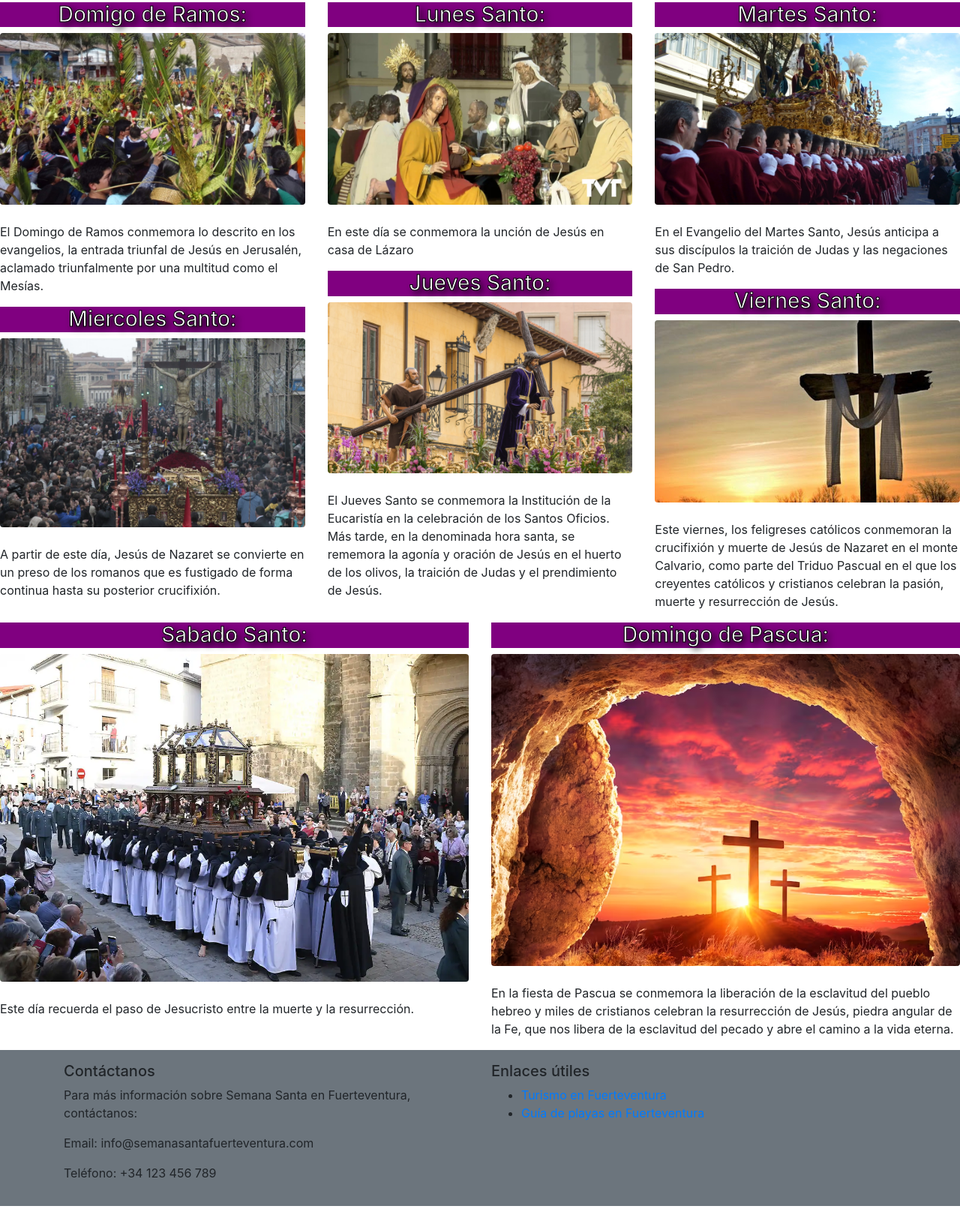
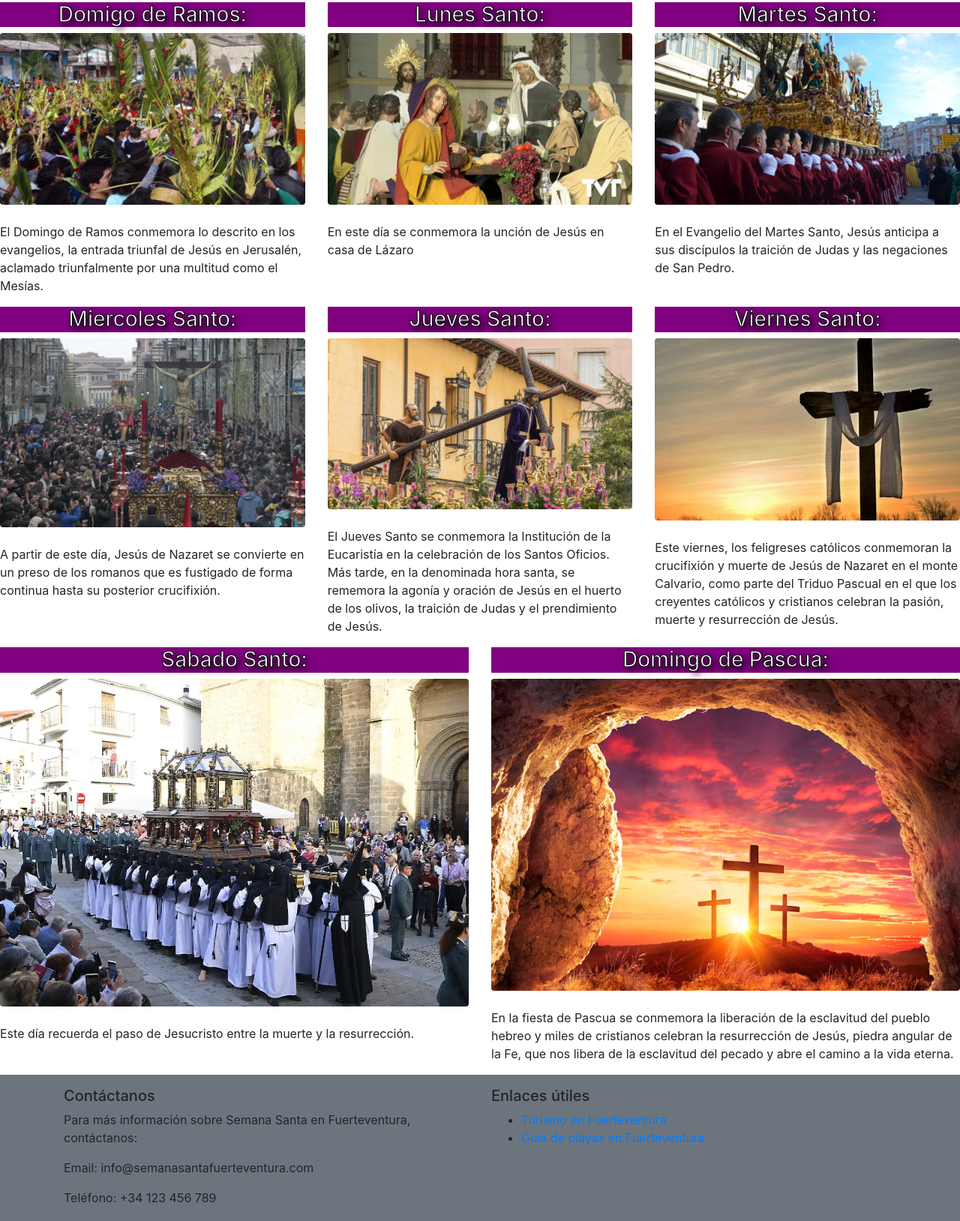
Before and after one commit to DaniIi1298/Semana_Santa, a plain HTML site: page Eventos.html in a window 1280 px wide. Shown: the part 575-2203 px from the top of the page at 75% size. Drawn offline with nearby package versions, Linux system fonts and the light colour scheme.

Commit message:
Cambie el codigo de eventos para que sea mas facil encontrar los dias dentro del codigo

```diff
--- a/Eventos.html
+++ b/Eventos.html
@@ -39,38 +39,49 @@
             </div>
         </div>
     </nav>
+
     <div class="row">
         <h1 class="col-12 d-flex justify-content-center align-items-center">Eventos(Sobre cada dia):</h1>
-        <div class="col-lg-4 col-md-12 mb-4 mb-lg-0">
+        <div class="col-12 col-lg-4">
             <h3 class="d-flex justify-content-center align-items-center text-light">Domigo de Ramos:</h3>
             <img src="img/Domingo de Ramos.jpg" class="w-100 shadow-1-strong rounded mb-4" alt="Boat on Calm Water"/>
             <p>El Domingo de Ramos conmemora lo descrito en los evangelios, la entrada triunfal de Jesús en Jerusalén, aclamado triunfalmente por una multitud como el Mesías.</p>
+        </div>
+        <div class="col-12 col-lg-4">
+            <h3 class="d-flex justify-content-center align-items-center text-light">Lunes Santo:</h3>
+            <img src="img/Lunes Santo.jpg" class="w-100 shadow-1-strong rounded mb-4" alt="Wintry Mountain Landscape"/>
+            <p>En este día se conmemora la unción de Jesús en casa de Lázaro</p>
+        </div>
+        <div class="col-12 col-lg-4">
+            <h3 class="d-flex justify-content-center align-items-center text-light">Martes Santo:</h3>
+            <img src="img/Martes Santo.jpg" class="w-100 shadow-1-strong rounded mb-4" alt="Boat on Calm Water"/>
+            <p>En el Evangelio del Martes Santo, Jesús anticipa a sus discípulos la traición de Judas y las negaciones de San Pedro.</p>
+        </div>
+    </div>
+    <div class="row">
+        <div class="col-12 col-lg-4">
             <h3 class="d-flex justify-content-center align-items-center text-light">Miercoles Santo:</h3>
             <img src="img/Miercoles Santo.jpg" class="w-100 shadow-1-strong rounded mb-4" alt="Wintry Mountain Landscape"/>
             <p>A partir de este día, Jesús de Nazaret se convierte en un preso de los romanos que es fustigado de forma continua hasta su posterior crucifixión.</p>
         </div>
-        <div class="col-lg-4 mb-4 mb-lg-0">
-            <h3 class="d-flex justify-content-center align-items-center text-light">Lunes Santo:</h3>
-            <img src="img/Lunes Santo.jpg" class="w-100 shadow-1-strong rounded mb-4" alt="Wintry Mountain Landscape"/>
-            <p>En este día se conmemora la unción de Jesús en casa de Lázaro</p>
+        <div class="col-12 col-lg-4">
             <h3 class="d-flex justify-content-center align-items-center text-light">Jueves Santo:</h3>
             <img src="img/Jueves Santo.jpg" class="w-100 shadow-1-strong rounded mb-4" alt="Boat on Calm Water"/>
             <p>El Jueves Santo se conmemora la Institución de la Eucaristía en la celebración de los Santos Oficios. Más tarde, en la denominada hora santa, se rememora la agonía y oración de Jesús en el huerto de los olivos, la traición de Judas y el prendimiento de Jesús.</p>
         </div>
-        <div class="col-lg-4 mb-4 mb-lg-0">
-            <h3 class="d-flex justify-content-center align-items-center text-light">Martes Santo:</h3>
-            <img src="img/Martes Santo.jpg" class="w-100 shadow-1-strong rounded mb-4" alt="Boat on Calm Water"/>
-            <p>En el Evangelio del Martes Santo, Jesús anticipa a sus discípulos la traición de Judas y las negaciones de San Pedro.</p>
+        <div class="col-12 col-lg-4">
             <h3 class="d-flex justify-content-center align-items-center text-light">Viernes Santo:</h3>
             <img src="img/Viernes Santo.jpg" class="w-100 shadow-1-strong rounded mb-4" alt="Wintry Mountain Landscape"/>
             <p>Este viernes, los feligreses católicos conmemoran la crucifixión y muerte de Jesús de Nazaret en el monte Calvario, como parte del Triduo Pascual en el que los creyentes católicos y cristianos celebran la pasión, muerte y resurrección de Jesús.</p>
         </div>
-        <div class="col-lg-6">
+    </div>
+    <div class="row">
+        <div class="col-12 col-lg-6">
             <h3 class="d-flex justify-content-center align-items-center text-light">Sabado Santo:</h3>
             <img src="img/Sabado Santo.jpg" class="w-100 shadow-1-strong rounded mb-4" alt="Boat on Calm Water"/>
             <p>Este día recuerda el paso de Jesucristo entre la muerte y la resurrección.</p>
         </div>
-        <div class="col-lg-6">
+        <div class="col-12 col-lg-6">
             <h3 class="d-flex justify-content-center align-items-center text-light">Domingo de Pascua:</h3>
             <img src="img/Domingo de Pascua.jpg" class="w-100 shadow-1-strong rounded mb-4" alt="Boat on Calm Water"/>
             <p>En la fiesta de Pascua se conmemora la liberación de la esclavitud del pueblo hebreo y miles de cristianos celebran la resurrección de Jesús, piedra angular de la Fe, que nos libera de la esclavitud del pecado y abre el camino a la vida eterna.</p>
```
